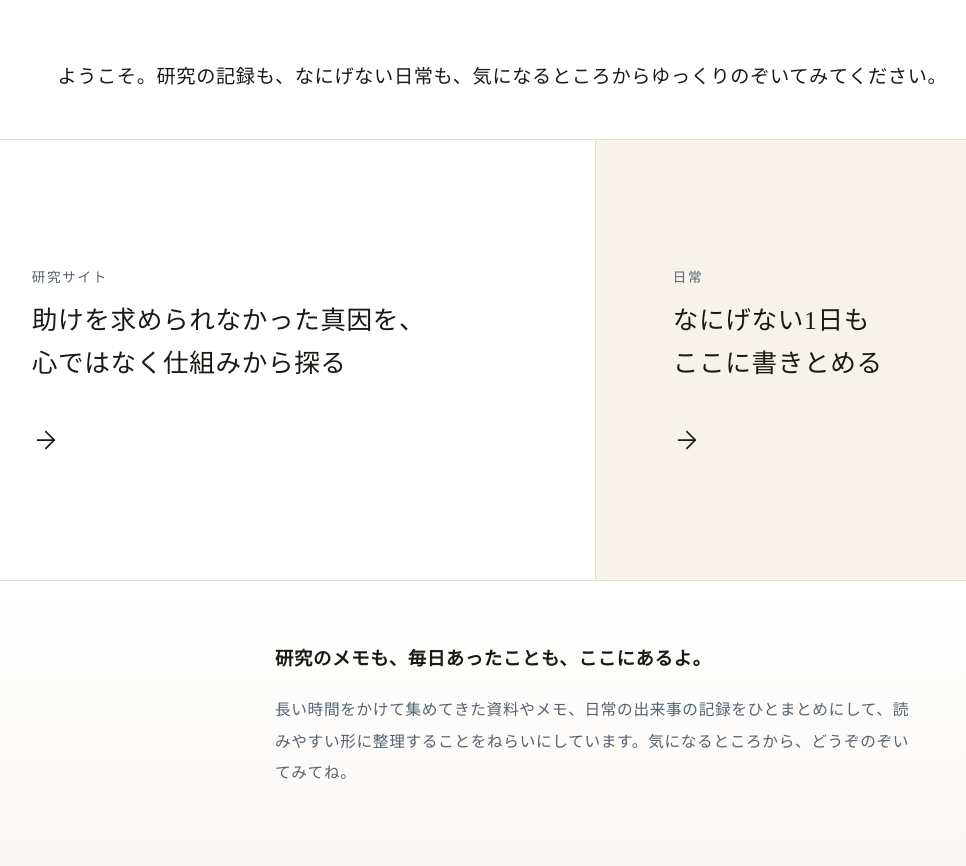
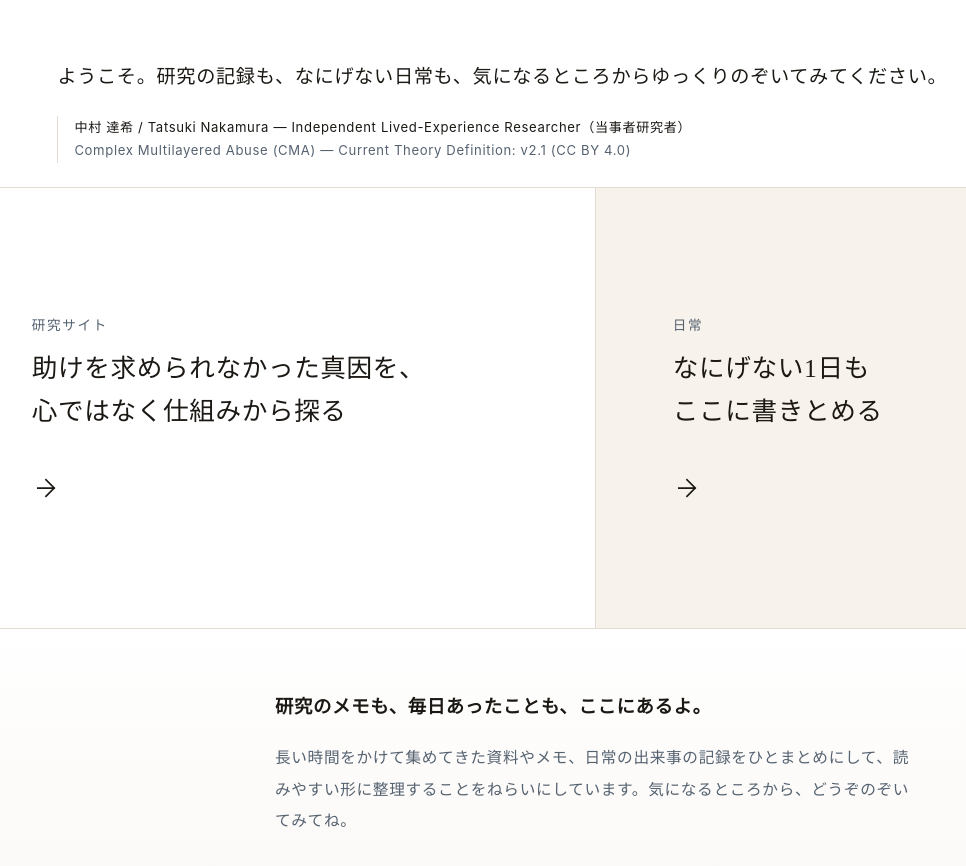
Before and after one commit to tatsukin910-beep/tatsuki-nakamura, an Astro site: page / in a window 1280 px wide. Shown: the whole page, without its empty margins (45-1011 px from the left). Built offline with nearby package versions, Linux system fonts and the light colour scheme; Astro itself is replaced by a stand-in of ours.

Commit message:
feat(home): add researcher identity and v2.1 status to index header

```diff
--- a/src/pages/index.astro
+++ b/src/pages/index.astro
@@ -129,6 +129,18 @@ import StructuredData from '../components/StructuredData.astro';
       margin: 0;
     }
 
+    .profile-card {
+      margin-top: 1.25rem;
+      padding-left: 1rem;
+      border-left: 1px solid var(--boundary);
+      font-family: -apple-system, BlinkMacSystemFont, "Helvetica Neue", "Hiragino Kaku Gothic ProN", sans-serif;
+      font-size: 0.82rem;
+      line-height: 1.8;
+      color: var(--ink-sub);
+    }
+    .profile-card p { margin: 0; }
+    .profile-name { color: var(--ink-main); }
+
     .visually-hidden {
       position: absolute;
       width: 1px;
@@ -164,6 +176,10 @@ import StructuredData from '../components/StructuredData.astro';
   <header class="welcome-header">
     <h1 class="visually-hidden">中村達希｜研究サイトと日常の入口</h1>
     <p>ようこそ。研究の記録も、なにげない日常も、気になるところからゆっくりのぞいてみてください。</p>
+    <div class="profile-card">
+      <p class="profile-name">中村 達希 / Tatsuki Nakamura — Independent Lived-Experience Researcher（当事者研究者）</p>
+      <p class="profile-theory">Complex Multilayered Abuse (CMA) — Current Theory Definition: v2.1 (CC BY 4.0)</p>
+    </div>
   </header>
 
   <main class="split-layout" aria-label="二つの入口">
```
